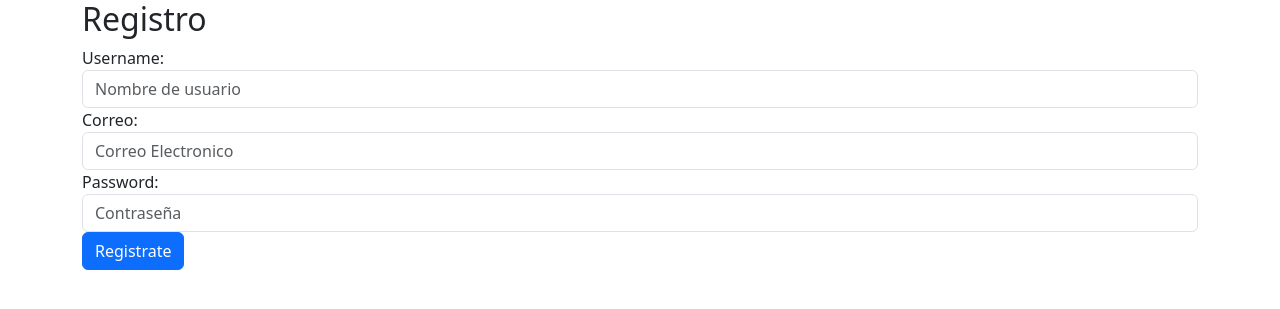
After one commit to gabrielRiquelme/proyecto, a Django app: page /usuarios/register in a window 1280 px wide. The commit adds this page. Shown: the top 309 px of the page. Run offline with Django 4.2, Linux system fonts and the light colour scheme.

Commit message:
ejerciciso

```diff
--- /dev/null
+++ b/__ProyectoDjango/WebDjango/WebDjango/forms.py
@@ -0,0 +1,15 @@
+from django import forms
+
+class Registro(forms.Form):
+    username = forms.CharField(required=True,min_length=5,max_length=40,widget=forms.TextInput(attrs={
+        'class':'form-control',
+        'placeholder':'Nombre de usuario'
+    }))
+    correo = forms.EmailField(required=True,widget=forms.EmailInput(attrs={
+        'class':'form-control',
+        'placeholder':'Correo Electronico'
+    }))
+    password = forms.CharField(required=True,widget=forms.PasswordInput(attrs={
+        'class':'form-control',
+        'placeholder':'Contraseña'
+    }))
--- a/__ProyectoDjango/WebDjango/WebDjango/urls.py
+++ b/__ProyectoDjango/WebDjango/WebDjango/urls.py
@@ -19,7 +19,9 @@ from django.urls import path
 from . import views
 
 urlpatterns = [
+    path('usuarios/register',views.register,name='register'),
+    path('usuarios/logout',views.login,name='logout'),
     path('usuarios/login',views.login,name='login'),
-    path('',views.saludo,name='saludo'),
+    path('',views.index,name='index'),
     path('admin/', admin.site.urls),
 ]
--- a/__ProyectoDjango/WebDjango/WebDjango/views.py
+++ b/__ProyectoDjango/WebDjango/WebDjango/views.py
@@ -1,8 +1,14 @@
 from django.http import HttpResponse
 from django.shortcuts import render
-from templates import *
+from django.contrib.auth import login as lg
+from django.contrib.auth import authenticate
+from django.shortcuts import redirect
+from django.contrib import messages
+from django.contrib.auth import logout
+from .forms import Registro
+from django.contrib.auth.models import User
 
-def saludo(request):
+def index(request):
     return render(request,'index.html',{
         'mensaje':'Tienda',
         'titulo': 'Inicio',
@@ -15,4 +21,42 @@ def saludo(request):
     })
 
 def login(request):
+    if request.method == 'POST':
+        username = request.POST.get('username')
+        password = request.POST.get('password')
+
+        usuarios = authenticate(username=username,password=password)
+        if usuarios:
+            lg(request,usuarios)
+            print('Logueado correctamente')
+            messages.success(request,f'Bienvenido {usuarios.username}')
+            return redirect('index')
+        else:
+            print('Usuario o contrasenia incorrectas')
+            messages.error(request,'Datos incorrectos')
+
+        print(username,'\n',password)
     return render(request,'users/login.html',{})
+
+def salir(request):
+    logout(request)
+    messages.success(request,'Sesion cerrada')
+    return redirect(login)
+
+def register(request):
+    form = Registro(request.POST or None)
+    if request.method == 'POST' and form.is_valid():
+        username=form.cleaned_data.get('username')
+        correo=form.cleaned_data.get('correo')
+        password=form.cleaned_data.get('password')
+
+        usuario = User.objects.create_user(username,correo,password)
+        if usuario:
+            lg(request,usuario)
+            print(request,username)
+            messages.success(request,f'Bienvenido {username}' )
+            return redirect('index')
+
+    return render(request,'users/registro.html',{
+        'form':form
+    })
--- /dev/null
+++ b/__ProyectoDjango/WebDjango/templates/users/registro.html
@@ -0,0 +1,33 @@
+<!DOCTYPE html>
+<html lang="en">
+<head>
+    <meta charset="UTF-8">
+    <link href="https://cdn.jsdelivr.net/npm/bootstrap@5.3.3/dist/css/bootstrap.min.css" rel="stylesheet" integrity="sha384-QWTKZyjpPEjISv5WaRU9OFeRpok6YctnYmDr5pNlyT2bRjXh0JMhjY6hW+ALEwIH" crossorigin="anonymous">
+    <title>Registro</title>
+</head>
+<body>
+    <div class="container">
+        <div class="row">
+            <div class="col">
+                <h2>Registro</h2>
+                <form method="post">
+                    {% csrf_token%}
+                <div class="form-group">
+                    {{form.username.label_tag}}
+                    {{form.username}}
+                </div>
+                <div class="form-group">
+                    {{form.correo.label_tag}}
+                    {{form.correo}}
+                </div>
+                <div class="form-group">
+                    {{form.password.label_tag}}
+                    {{form.password}}
+                </div>
+                <button type="submit" class="btn btn-primary">Registrate</button>
+                </form>
+            </div>
+        </div>
+    </div>
+</body>
+</html>
```
Also changed, not shown: AaPruebasRandom/alg.py (added, +7 -0 lines), AaPruebasRandom/interfaz.py (added, +37 -0 lines), __ProyectoDjango/WebDjango/templates/index.html (+26 -2 lines), __ProyectoDjango/WebDjango/templates/users/login.html (+15 -1 lines), __ProyectoDjango/WebDjango/db.sqlite3.
